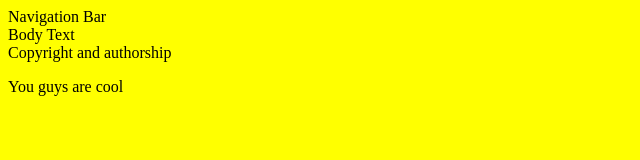
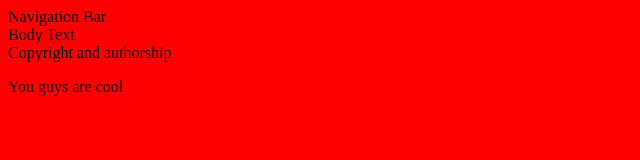
Before and after one commit to Taylor798/Taylor-Ah-Chee, a plain HTML site: page index.html in a window 1280 px wide. Shown: the whole page, without its empty margins (0-640 px from the left). Drawn offline with Linux system fonts and the light colour scheme.

Commit message:
Update index.html

```diff
--- a/index.html
+++ b/index.html
@@ -6,7 +6,7 @@
        Cool Website
    </title>
   </head>
-  <body bgcolor="Yellow">
+  <body bgcolor="red">
   <NAV>
   Navigation Bar
   </NAV>
```
